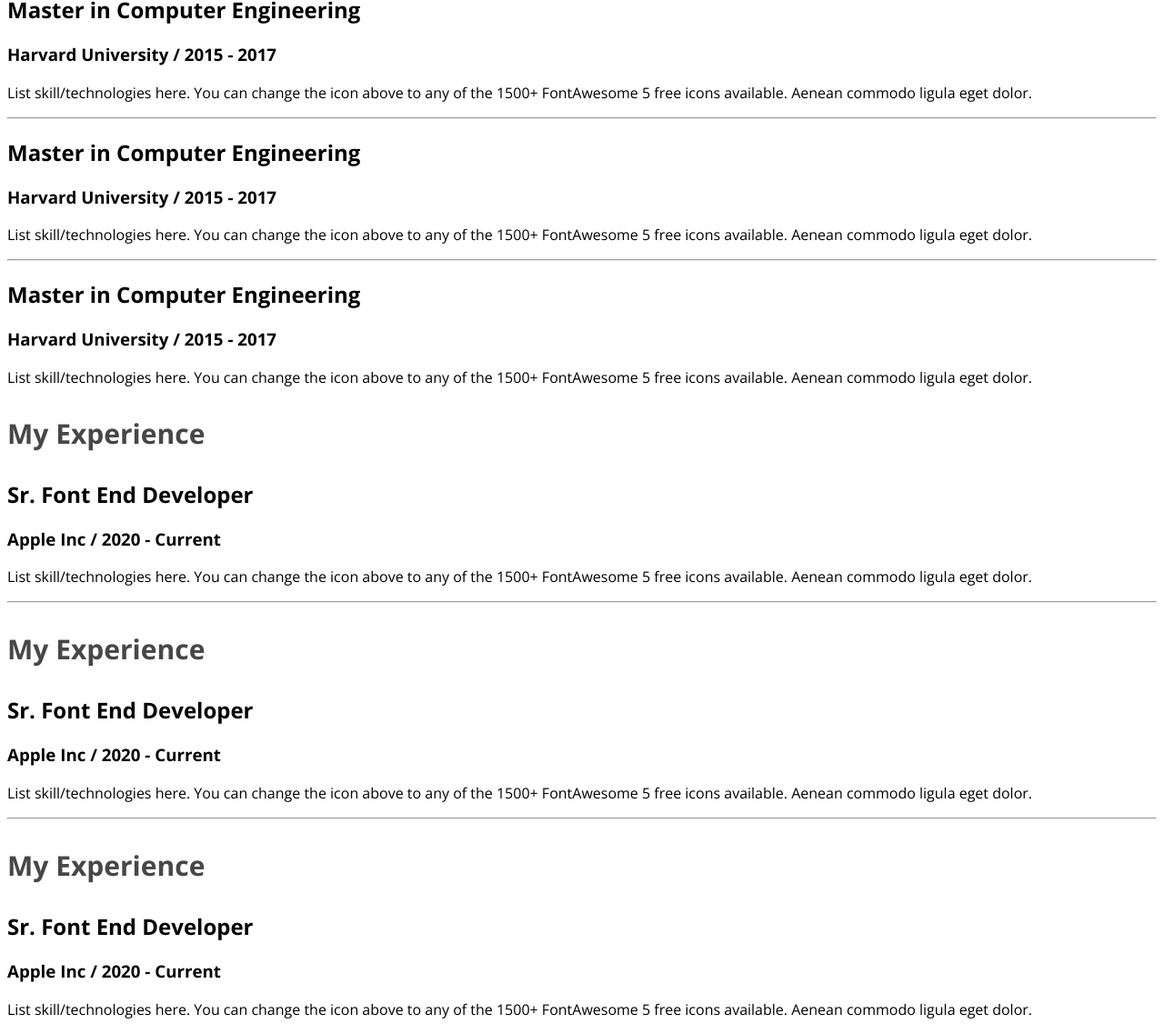
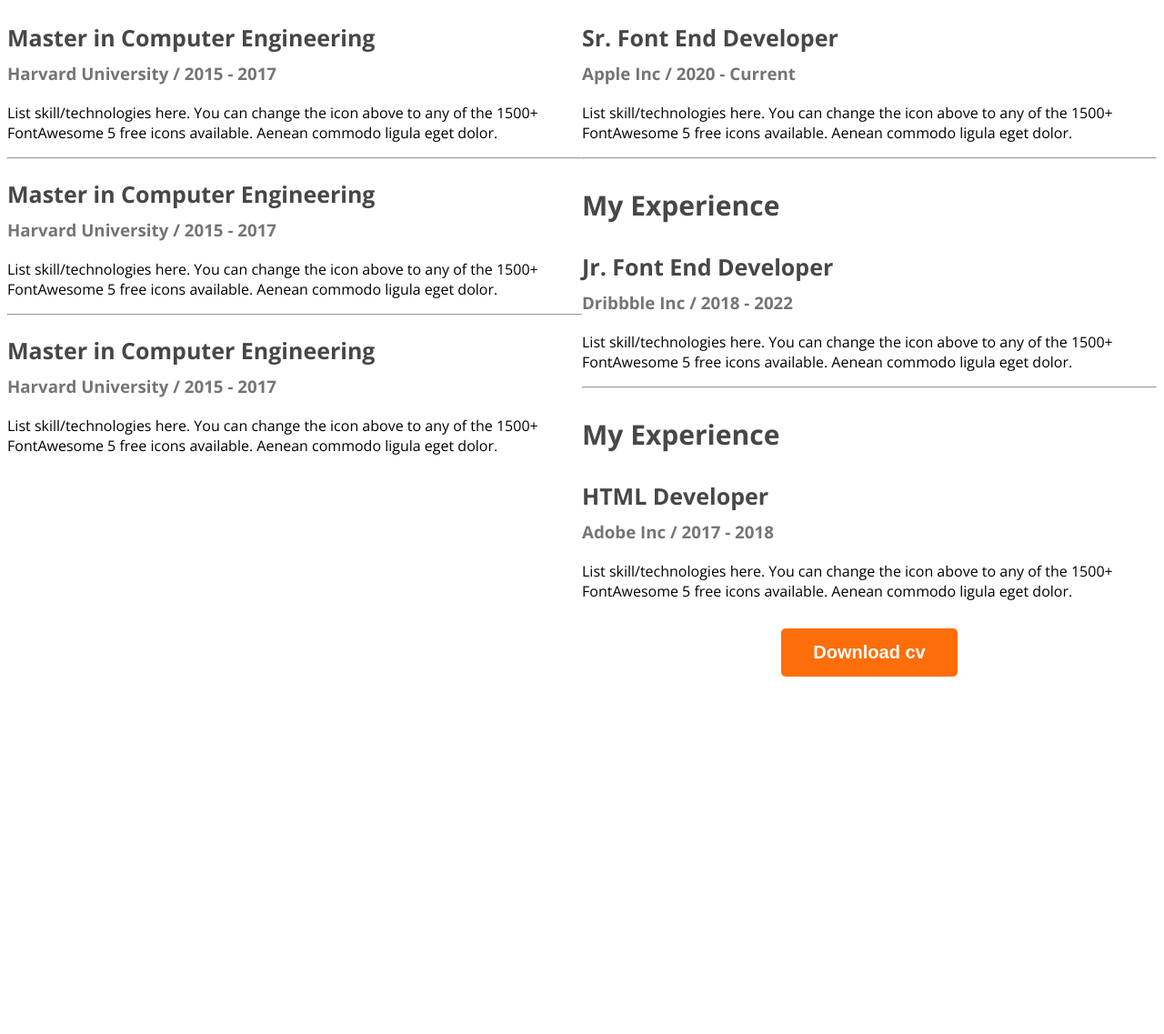
Before and after one commit to Nasirsar/web-developer-protfolio, a plain HTML site: page index.html in a window 1280 px wide. Shown: the part 2373-3510 px from the top of the page at 91% size. After the commit the page ends 3155 px from the top, so only its background shows below. Drawn offline with nearby package versions, Linux system fonts and the light colour scheme.

Commit message:
main part

```diff
--- a/index.html
+++ b/index.html
@@ -140,13 +140,24 @@
                             Aenean commodo ligula eget dolor.
                         </p>
                     </div>
+                    <hr>
+                    <div class="resume-column">
+                        <h3 class="resume-column-title">My Experience</h3>
+                        <div class="resume-item">
+                            <h2 class="resume-item-title">Jr. Font End Developer</h2>
+                            <h3 class="resume-item-institute">Dribbble Inc / 2018 - 2022</h3>
+                            <p class="resume-item-description">
+                                List skill/technologies here. You can change the icon above
+                                to any of the 1500+ FontAwesome 5 free icons available.
+                                Aenean commodo ligula eget dolor.
+                            </p>
                         </div>
                         <hr>
                         <div class="resume-column">
                             <h3 class="resume-column-title">My Experience</h3>
                             <div class="resume-item">
-                        <h2 class="resume-item-title">Sr. Font End Developer</h2>
-                        <h3 class="resume-item-institute">Apple Inc / 2020 - Current</h3>
+                                <h2 class="resume-item-title">HTML Developer</h2>
+                                <h3 class="resume-item-institute">Adobe Inc / 2017 - 2018</h3>
                                 <p class="resume-item-description">
                                     List skill/technologies here. You can change the icon above
                                     to any of the 1500+ FontAwesome 5 free icons available.
@@ -154,24 +165,10 @@
                                 </p>
                             </div>
                         </div>
-                <hr>
-                <div class="resume-column">
-                    <h3 class="resume-column-title">My Experience</h3>
-                    <div class="resume-item">
-                        <h2 class="resume-item-title">Sr. Font End Developer</h2>
-                        <h3 class="resume-item-institute">Apple Inc / 2020 - Current</h3>
-                        <p class="resume-item-description">
-                            List skill/technologies here. You can change the icon above
-                            to any of the 1500+ FontAwesome 5 free icons available.
-                            Aenean commodo ligula eget dolor.
-                        </p>
-                    </div>
-                </div>
-
+                        <div class="download-cv">
+                            <button class="btn-primary">Download cv</button>
                         </div>
         </section>
-
-
     </main>
     <footer>
 
--- a/styles/protfolio.css
+++ b/styles/protfolio.css
@@ -139,3 +139,32 @@
     font-size: 30px;
     font-weight: 700;
 }
+
+.resume-container {
+    display: flex;
+    gap=20px;
+}
+
+.resume-item-institute{
+    margin-bottom: 20px;
+    margin-top: 0px;
+}
+
+.resume-item-descript, .resume-item-institute {
+    color: #757575;
+}
+
+.resume-item-title {
+    color:  #474747;
+    font-size: 25px;
+    font-weight: 700;
+    margin-bottom: 10px;
+}
+.resume-container-hr{
+    margin=30px;
+}
+
+.download-cv{
+    text-align: center;
+    margin: 30px;
+}
```
Lines whose indentation alone changed are shown as unchanged.
